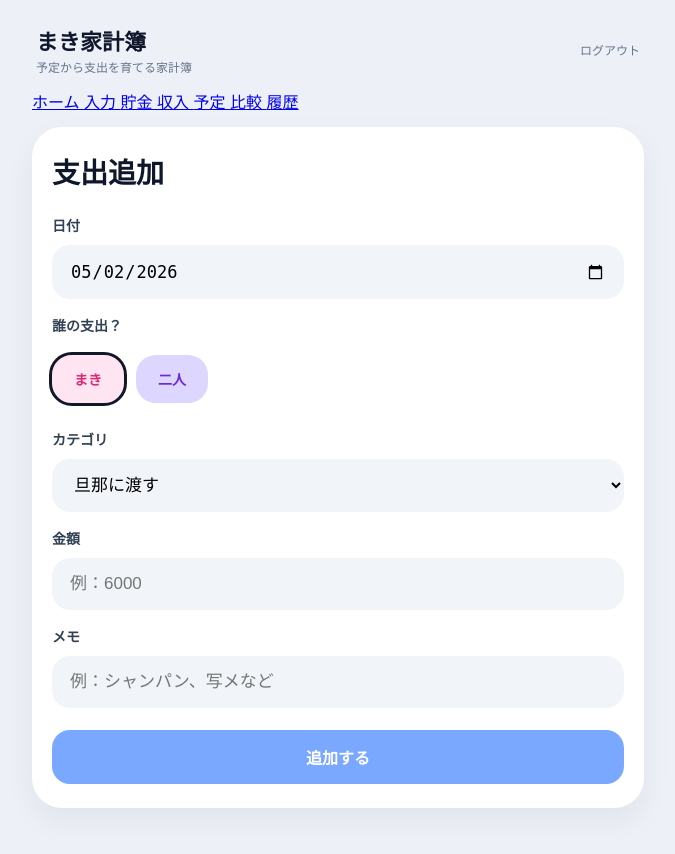
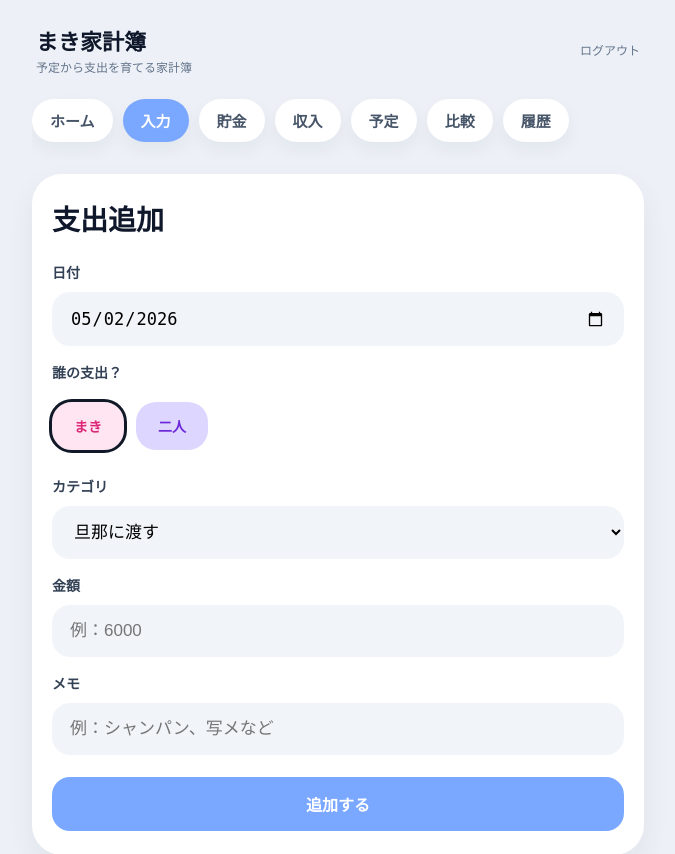
Before and after one commit to k2chanxmx-cloud/kakeibo_web_app, a Flask app: page /input in a window 1280 px wide. Shown: the top 854 px of the page, without its empty margins (302-977 px from the left). Before the commit the page ends 808 px from the top, so only its background shows below. Run offline with Flask 3, Linux system fonts and the light colour scheme; the visitor is signed in with stand-in values (Sample User, id 1); some libraries are stand-ins or nearby versions.

Commit message:
Add files via upload

```diff
--- a/static/style.css
+++ b/static/style.css
@@ -358,37 +358,34 @@ canvas {
   font-size: 15px;
   border-radius: 0 30px 30px 0;
 }
-.swipe-row {
-  position: relative;
-  overflow: hidden;
-  border-radius: 30px;
-  margin: 14px 0;
+.bottom-nav {
+  display: flex;
+  gap: 10px;
+  overflow-x: auto;
+  padding: 10px 0 18px;
+  margin-bottom: 8px;
+  scrollbar-width: none;
 }
 
-.swipe-row .history-card {
-  margin: 0;
-  position: relative;
-  z-index: 2;
+.bottom-nav::-webkit-scrollbar {
+  display: none;
 }
 
-.swipe-delete-form {
-  position: absolute;
-  top: 0;
-  right: 0;
-  width: 96px;
-  height: 100%;
-  z-index: 1;
+.bottom-nav a {
+  flex: 0 0 auto;
+  text-decoration: none;
+  color: #475569;
+  background: #ffffff;
+  border-radius: 999px;
+  padding: 11px 18px;
+  font-weight: 800;
+  font-size: 15px;
+  box-shadow: 0 8px 18px rgba(15, 23, 42, 0.05);
 }
 
-.swipe-delete-btn {
-  width: 100%;
-  height: 100%;
-  border: none;
-  background: #ef4444;
+.bottom-nav a.active {
   color: #ffffff;
-  font-weight: 900;
-  font-size: 15px;
-  border-radius: 0 30px 30px 0;
+  background: #7aa7ff;
 }
 .normal-delete-form {
   flex-shrink: 0;
```
